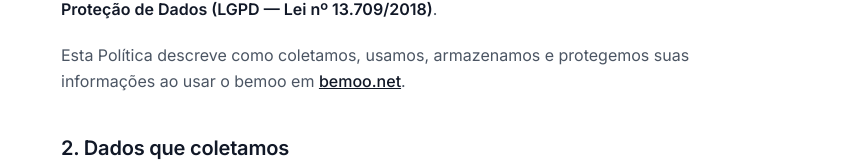
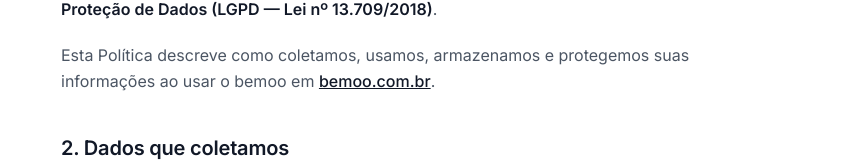
Before and after one commit to Rall73/bemoo, a Next.js app: page /privacidade in a window 1280 px wide. Shown: the part 324-486 px from the top of the page, without its empty margins (219-1060 px from the left). Built offline with nearby package versions, Linux system fonts and the light colour scheme.

Commit message:
fix: troca bemoo.net por bemoo.com.br em emails, termos e privacidade

```diff
--- a/src/app/(legal)/privacidade/page.tsx
+++ b/src/app/(legal)/privacidade/page.tsx
@@ -7,7 +7,7 @@
 
 const VERSION           = "1.0"
 const ULTIMA_ATUALIZACAO = "28 de maio de 2026"
-const CONTATO_DPO        = "privacidade@bemoo.net"
+const CONTATO_DPO        = "privacidade@bemoo.com.br"
 
 export default function PrivacidadePage() {
   return (
@@ -29,7 +29,7 @@
         </p>
         <p>
           Esta Política descreve como coletamos, usamos, armazenamos e protegemos
-          suas informações ao usar o bemoo em <a href="https://bemoo.net">bemoo.net</a>.
+          suas informações ao usar o bemoo em <a href="https://bemoo.com.br">bemoo.com.br</a>.
         </p>
       </Section>
 
--- a/src/app/(legal)/termos/page.tsx
+++ b/src/app/(legal)/termos/page.tsx
@@ -7,7 +7,7 @@
 
 const VERSION           = "1.0"
 const ULTIMA_ATUALIZACAO = "28 de maio de 2026"
-const CONTATO            = "contato@bemoo.net"
+const CONTATO            = "contato@bemoo.com.br"
 
 export default function TermosPage() {
   return (
--- a/src/app/api/usuarios/convite/[id]/route.ts
+++ b/src/app/api/usuarios/convite/[id]/route.ts
@@ -73,7 +73,7 @@
   // Tentar reenviar e aguardar resultado
   let emailOk   = false
   let emailErro = ""
-  const remetente = process.env.SMTP_FROM ?? process.env.SMTP_USER ?? "noreply@bemoo.net"
+  const remetente = process.env.SMTP_FROM ?? process.env.SMTP_USER ?? "noreply@bemoo.com.br"
 
   try {
     await sendMail({
--- a/src/app/api/usuarios/convite/route.ts
+++ b/src/app/api/usuarios/convite/route.ts
@@ -67,7 +67,7 @@
   // Tentar enviar e-mail — aguarda resultado para registrar no audit log
   let emailOk   = false
   let emailErro = ""
-  const remetente = process.env.SMTP_FROM ?? process.env.SMTP_USER ?? "noreply@bemoo.net"
+  const remetente = process.env.SMTP_FROM ?? process.env.SMTP_USER ?? "noreply@bemoo.com.br"
 
   try {
     await sendMail({
--- a/src/emails/boas-vindas.ts
+++ b/src/emails/boas-vindas.ts
@@ -1,5 +1,5 @@
 export function emailBoasVindas({ nome, empresa }: { nome: string; empresa: string }) {
-  const url = process.env.NEXTAUTH_URL ?? "https://bemoo.net"
+  const url = process.env.NEXTAUTH_URL ?? "https://bemoo.com.br"
 
   return {
     subject: `Bem-vindo ao bemoo, ${nome}!`,
--- a/src/emails/convite.ts
+++ b/src/emails/convite.ts
@@ -9,7 +9,7 @@
   nomeConvidador: string
   token:         string
 }) {
-  const url  = process.env.NEXTAUTH_URL ?? "https://bemoo.net"
+  const url  = process.env.NEXTAUTH_URL ?? "https://bemoo.com.br"
   const link = `${url}/aceitar-convite?token=${token}`
 
   return {
--- a/src/emails/redefinir-senha.ts
+++ b/src/emails/redefinir-senha.ts
@@ -1,5 +1,5 @@
 export function emailRedefinirSenha({ token }: { token: string }) {
-  const url  = process.env.NEXTAUTH_URL ?? "https://bemoo.net"
+  const url  = process.env.NEXTAUTH_URL ?? "https://bemoo.com.br"
   const link = `${url}/redefinir-senha?token=${token}`
 
   return {
```
